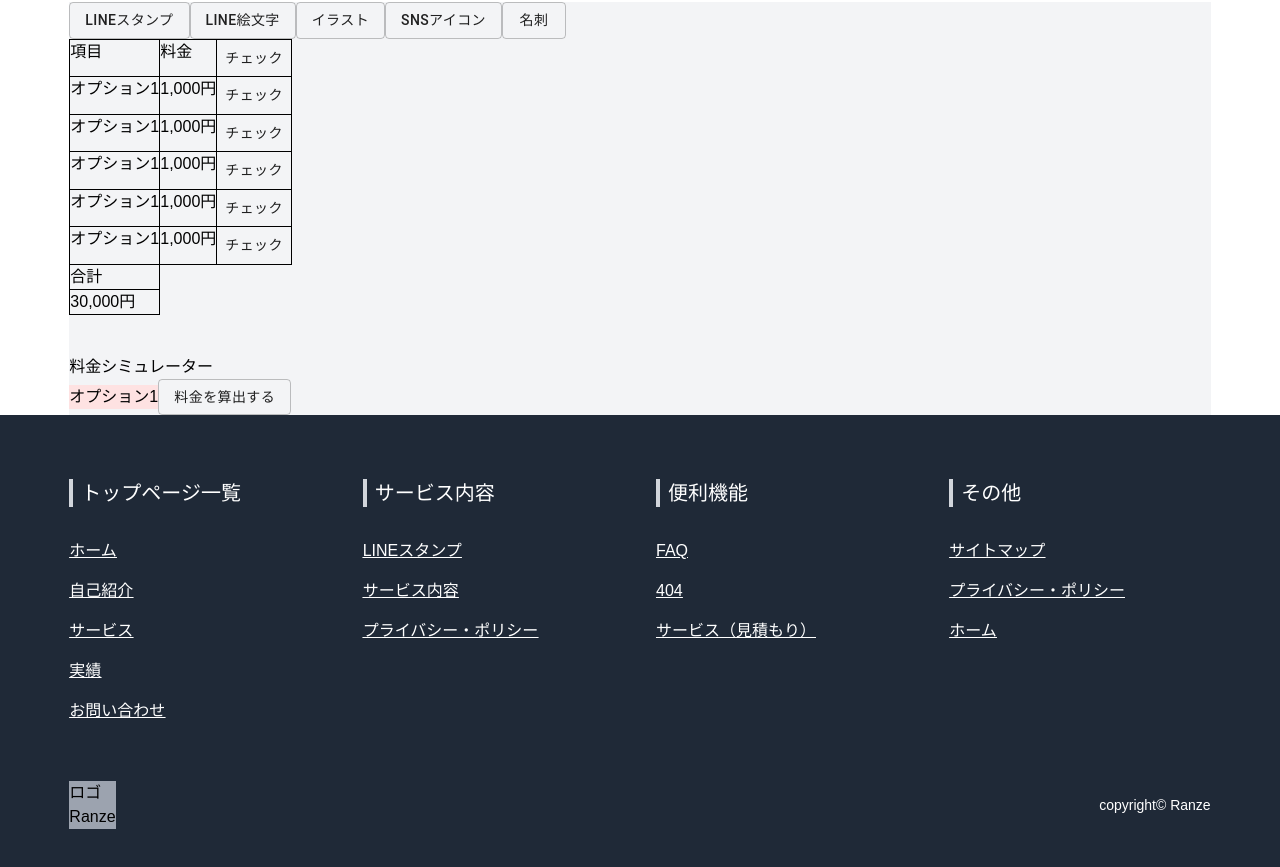
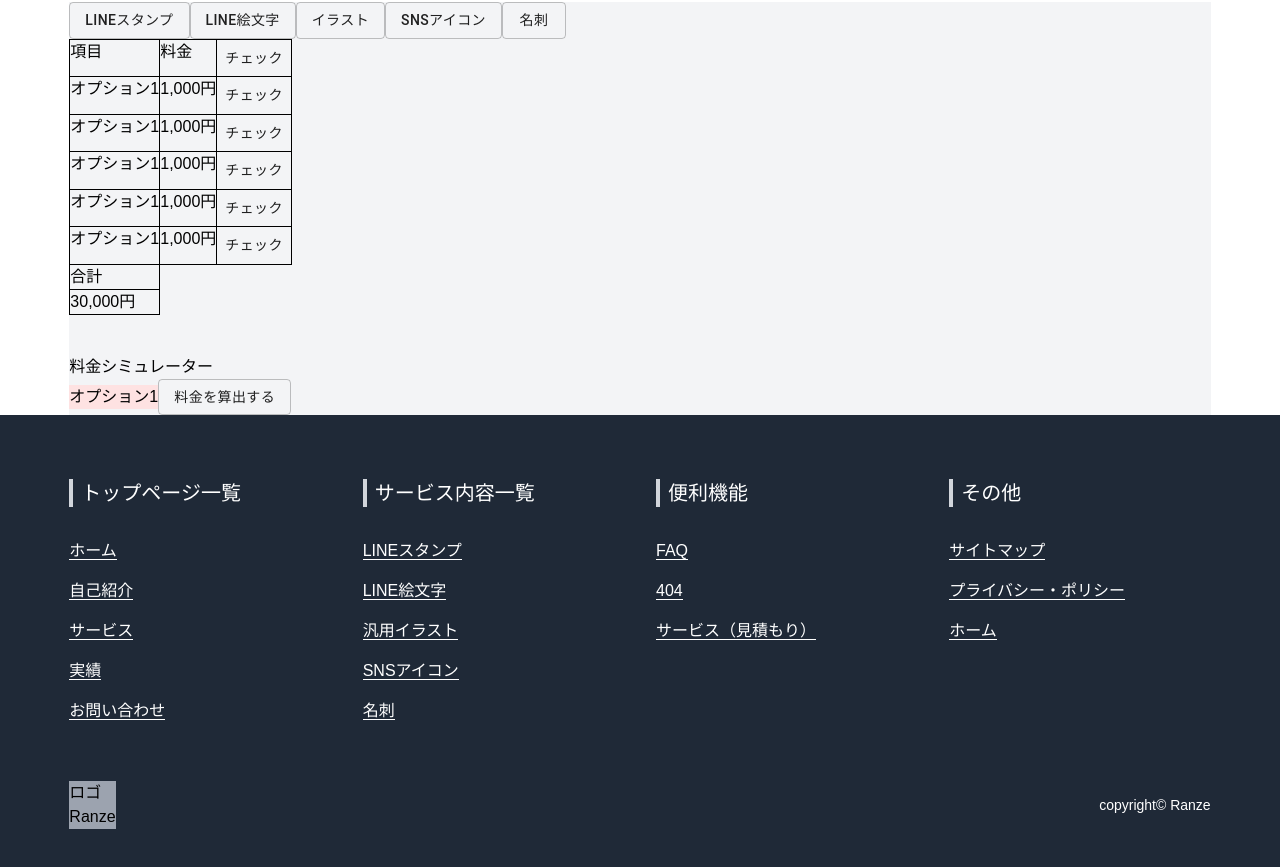
Before and after one commit to mayone-du/ranze-hp, a Next.js app: page /service in a window 1280 px wide. Shown: the part 1922-2789 px from the top of the page. Built offline with nearby package versions, Linux system fonts and the light colour scheme.

Commit message:
update footer

```diff
--- a/src/components/shared/layout/Footer.tsx
+++ b/src/components/shared/layout/Footer.tsx
@@ -13,29 +13,29 @@ const Footer: React.VFC = () => {
                   トップページ一覧
                 </h3>
               </li>
-              <li className="my-4 underline">
+              <li className="my-4">
                 <Link href="/">
-                  <a>ホーム</a>
+                  <a className="border-b border-white">ホーム</a>
                 </Link>
               </li>
-              <li className="my-4 underline">
+              <li className="my-4">
                 <Link href="/about">
-                  <a>自己紹介</a>
+                  <a className="border-b border-white">自己紹介</a>
                 </Link>
               </li>
-              <li className="my-4 underline">
+              <li className="my-4">
                 <Link href="/service">
-                  <a>サービス</a>
+                  <a className="border-b border-white">サービス</a>
                 </Link>
               </li>
-              <li className="my-4 underline">
+              <li className="my-4">
                 <Link href="/works">
-                  <a>実績</a>
+                  <a className="border-b border-white">実績</a>
                 </Link>
               </li>
-              <li className="my-4 underline">
+              <li className="my-4">
                 <Link href="/contact">
-                  <a>お問い合わせ</a>
+                  <a className="border-b border-white">お問い合わせ</a>
                 </Link>
               </li>
             </ul>
@@ -43,22 +43,32 @@ const Footer: React.VFC = () => {
             <ul className="md:mx-4 w-full text-white mb-14 md:mb-0">
               <li>
                 <h3 className="text-xl border-l-4 border-gray-300 px-2 md:mb-8 mb-4">
-                  サービス内容
+                  サービス内容一覧
                 </h3>
               </li>
-              <li className="my-4 underline">
+              <li className="my-4">
                 <Link href="/service/line-stamp">
-                  <a>LINEスタンプ</a>
+                  <a className="border-b border-white">LINEスタンプ</a>
                 </Link>
               </li>
-              <li className="my-4 underline">
+              <li className="my-4">
                 <Link href="/service">
-                  <a>サービス内容</a>
+                  <a className="border-b border-white">LINE絵文字</a>
                 </Link>
               </li>
-              <li className="my-4 underline">
-                <Link href="/privacy-policy">
-                  <a>プライバシー・ポリシー</a>
+              <li className="my-4">
+                <Link href="/service">
+                  <a className="border-b border-white">汎用イラスト</a>
+                </Link>
+              </li>
+              <li className="my-4">
+                <Link href="/service">
+                  <a className="border-b border-white">SNSアイコン</a>
+                </Link>
+              </li>
+              <li className="my-4">
+                <Link href="/service">
+                  <a className="border-b border-white">名刺</a>
                 </Link>
               </li>
             </ul>
@@ -69,19 +79,19 @@ const Footer: React.VFC = () => {
                   便利機能
                 </h3>
               </li>
-              <li className="my-4 underline">
+              <li className="my-4">
                 <Link href="/faq">
-                  <a>FAQ</a>
+                  <a className="border-b border-white">FAQ</a>
                 </Link>
               </li>
-              <li className="my-4 underline">
+              <li className="my-4">
                 <Link href="/404">
-                  <a>404</a>
+                  <a className="border-b border-white">404</a>
                 </Link>
               </li>
-              <li className="my-4 underline">
+              <li className="my-4">
                 <Link href="/service">
-                  <a>サービス（見積もり）</a>
+                  <a className="border-b border-white">サービス（見積もり）</a>
                 </Link>
               </li>
             </ul>
@@ -92,19 +102,19 @@ const Footer: React.VFC = () => {
                   その他
                 </h3>
               </li>
-              <li className="my-4 underline">
+              <li className="my-4">
                 <Link href="/">
-                  <a>サイトマップ</a>
+                  <a className="border-b border-white">サイトマップ</a>
                 </Link>
               </li>
-              <li className="my-4 underline">
+              <li className="my-4">
                 <Link href="/privacy-policy">
-                  <a>プライバシー・ポリシー</a>
+                  <a className="border-b border-white">プライバシー・ポリシー</a>
                 </Link>
               </li>
-              <li className="my-4 underline">
+              <li className="my-4">
                 <Link href="/">
-                  <a>ホーム</a>
+                  <a className="border-b border-white">ホーム</a>
                 </Link>
               </li>
             </ul>
--- a/src/pages/index.tsx
+++ b/src/pages/index.tsx
@@ -133,6 +133,15 @@ const Home: React.VFC = () => {
               </p>
             </Column>
           </Row>
+          <div className="flex justify-center">
+            <CustomButton
+              text="もっと見る"
+              toLink="/"
+              outline={true}
+              size="medium"
+              className="mx-auto mt-4"
+            />
+          </div>
         </Block>
 
         {/* <article className="container mx-auto">
@@ -262,6 +271,15 @@ const Home: React.VFC = () => {
               </div>
             </Column>
           </Row>
+          <div className="flex justify-center">
+            <CustomButton
+              text="もっと見る"
+              toLink="/"
+              outline={true}
+              size="medium"
+              className="mx-auto mt-4"
+            />
+          </div>
         </Block>
 
         {/* <article className="container mx-auto">
@@ -363,6 +381,15 @@ const Home: React.VFC = () => {
           <Row>
             <Column className="bg-gray-100">画像をタイルで表示</Column>
           </Row>
+          <div className="flex justify-center">
+            <CustomButton
+              text="もっと見る"
+              toLink="/"
+              outline={true}
+              size="medium"
+              className="mx-auto mt-4"
+            />
+          </div>
         </Block>
 
         <Block sectionSubText="評価" sectionTitle="REVIEW">
@@ -444,6 +471,15 @@ const Home: React.VFC = () => {
               </div>
             </Column>
           </Row>
+          <div className="flex justify-center">
+            <CustomButton
+              text="もっと見る"
+              toLink="/"
+              outline={true}
+              size="medium"
+              className="mx-auto mt-4"
+            />
+          </div>
         </Block>
 
         {/* <article className="container mx-auto">
--- a/src/pages/works.tsx
+++ b/src/pages/works.tsx
@@ -37,34 +37,13 @@ const Works: React.VFC = () => {
 
         <article className="container mx-auto">
           <section className="md:py-16 py-10">
-            <p className="text-center">自己紹介</p>
+            <p className="text-center">評価</p>
             <h2 className="lg:text-4xl text-2xl tracking-widest font-bold text-center lg:py-4 py-2">
-              ABOUT
+              実際の口コミを記載
             </h2>
             <div className="flex w-11/12 mx-auto">
               <p className="lg:mx-4 my-4 w-full lg:text-base text-sm">
-                ご覧頂きありがとうございます。イラストレーターのRanzeです._.
-                お客様とのご縁を大切にしています。 Lorem ipsum dolor sit amet
-                consectetur adipisicing elit. Cupiditate aperiam minus
-                laudantium culpa accusamus soluta unde aliquid eum obcaecati
-                magnam tempora repellat atque asperiores vitae distinctio ipsum
-                autem, praesentium natus. Lorem ipsum dolor sit amet consectetur
-                adipisicing elit. Cupiditate aperiam minus laudantium culpa
-                accusamus soluta unde aliquid eum obcaecati magnam tempora
-                repellat atque asperiores vitae distinctio ipsum autem,
-                praesentium natus. Lorem ipsum dolor sit amet consectetur
-                adipisicing elit. Cupiditate aperiam minus laudantium culpa
-                accusamus soluta unde aliquid eum obcaecati magnam tempora
-                repellat atque asperiores vitae distinctio ipsum autem,
-                praesentium natus. Lorem ipsum dolor sit amet consectetur
-                adipisicing elit. Cupiditate aperiam minus laudantium culpa
-                accusamus soluta unde aliquid eum obcaecati magnam tempora
-                repellat atque asperiores vitae distinctio ipsum autem,
-                praesentium natus. Lorem ipsum dolor sit amet consectetur
-                adipisicing elit. Cupiditate aperiam minus laudantium culpa
-                accusamus soluta unde aliquid eum obcaecati magnam tempora
-                repellat atque asperiores vitae distinctio ipsum autem,
-                praesentium natus.
+                レビューを記載
               </p>
             </div>
           </section>
```
